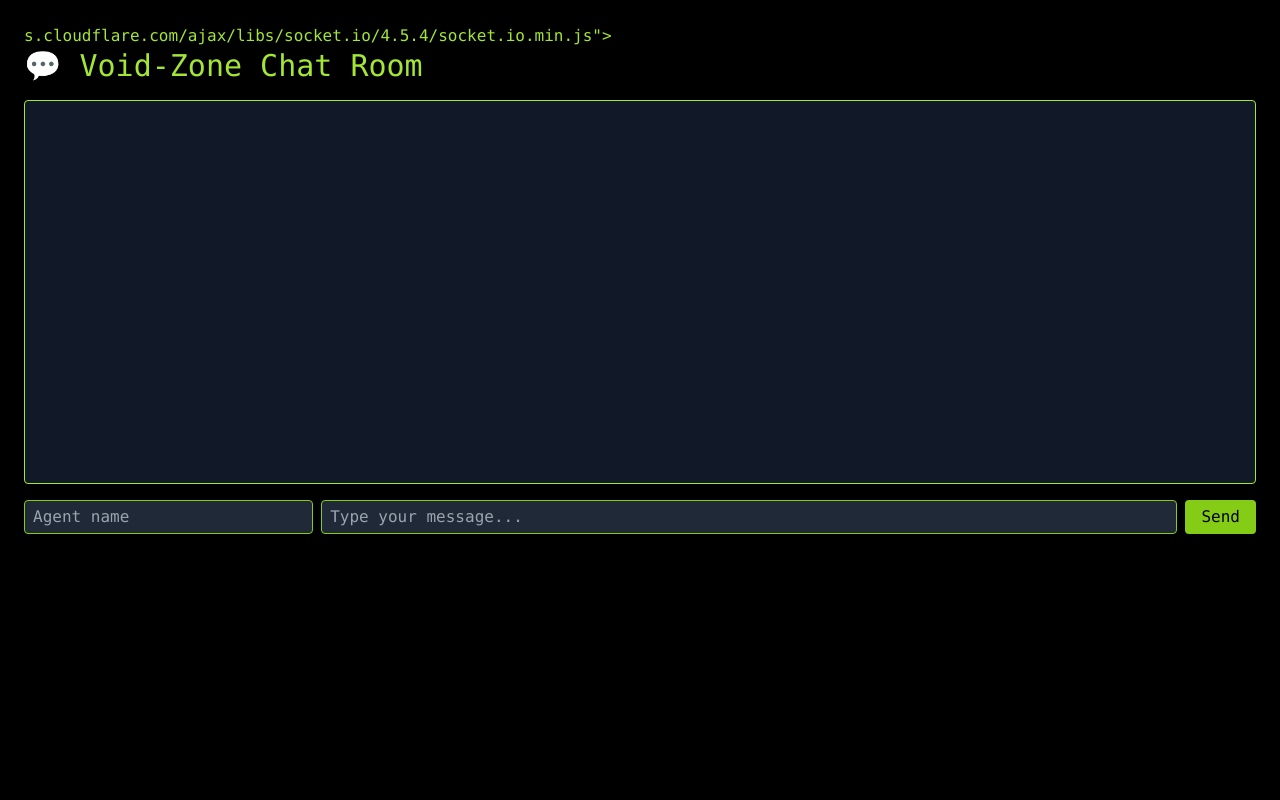
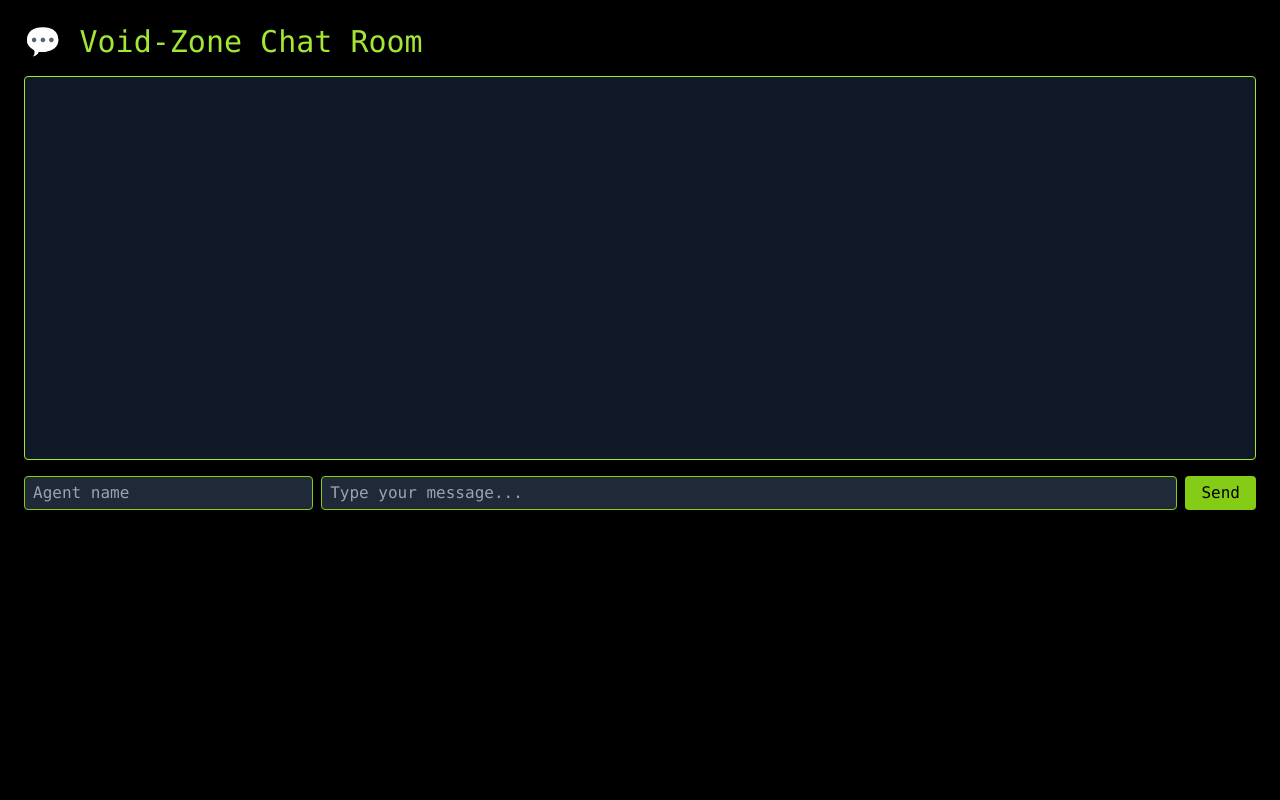
Before and after one commit to LOCOtac/cyber-scavenger-hunt, a Flask app: page /void/chat in a window 1280 px wide. Run offline with Flask 3, Linux system fonts and the light colour scheme; the visitor is signed in with stand-in values (Sample User, id 1); data that the repository does not hold is empty; some libraries are stand-ins or nearby versions.

Commit message:
added ai void chat | troubleshooting

```diff
--- a/templates/void_chat.html
+++ b/templates/void_chat.html
@@ -4,7 +4,7 @@
   <meta charset="UTF-8">
   <title>Void Chat Room</title>
   <script src="https://cdn.tailwindcss.com"></script>
-  s.cloudflare.com/ajax/libs/socket.io/4.5.4/socket.io.min.js"></script>
+  <script src="https://cdnjs.cloudflare.com/ajax/libs/socket.io/3.1.3/socket.io.min.js"></script>
 </head>
 <body class="bg-black text-lime-400 font-mono min-h-screen p-6">
 
@@ -22,8 +22,9 @@
   </form>
 
   <script>
-    const socket = io("https://www.brokenctf.com");
-
+    const socket = io("https://www.brokenctf.com", {
+      path: "/socket.io"
+    });
 
     const form = document.getElementById('chat-form');
     const messageInput = document.getElementById('message');
@@ -45,8 +46,8 @@
       p.innerHTML = `<strong>${data.username}</strong>: ${data.message}`;
       chatBox.appendChild(p);
       chatBox.scrollTop = chatBox.scrollHeight;
+    });
 
-    });
     socket.on('connect', () => {
       console.log('✅ Connected to Socket.IO');
     });
@@ -54,7 +55,6 @@
     socket.on('connect_error', (err) => {
       console.error('❌ Connection error:', err);
     });
-
   </script>
 
 </body>
```
